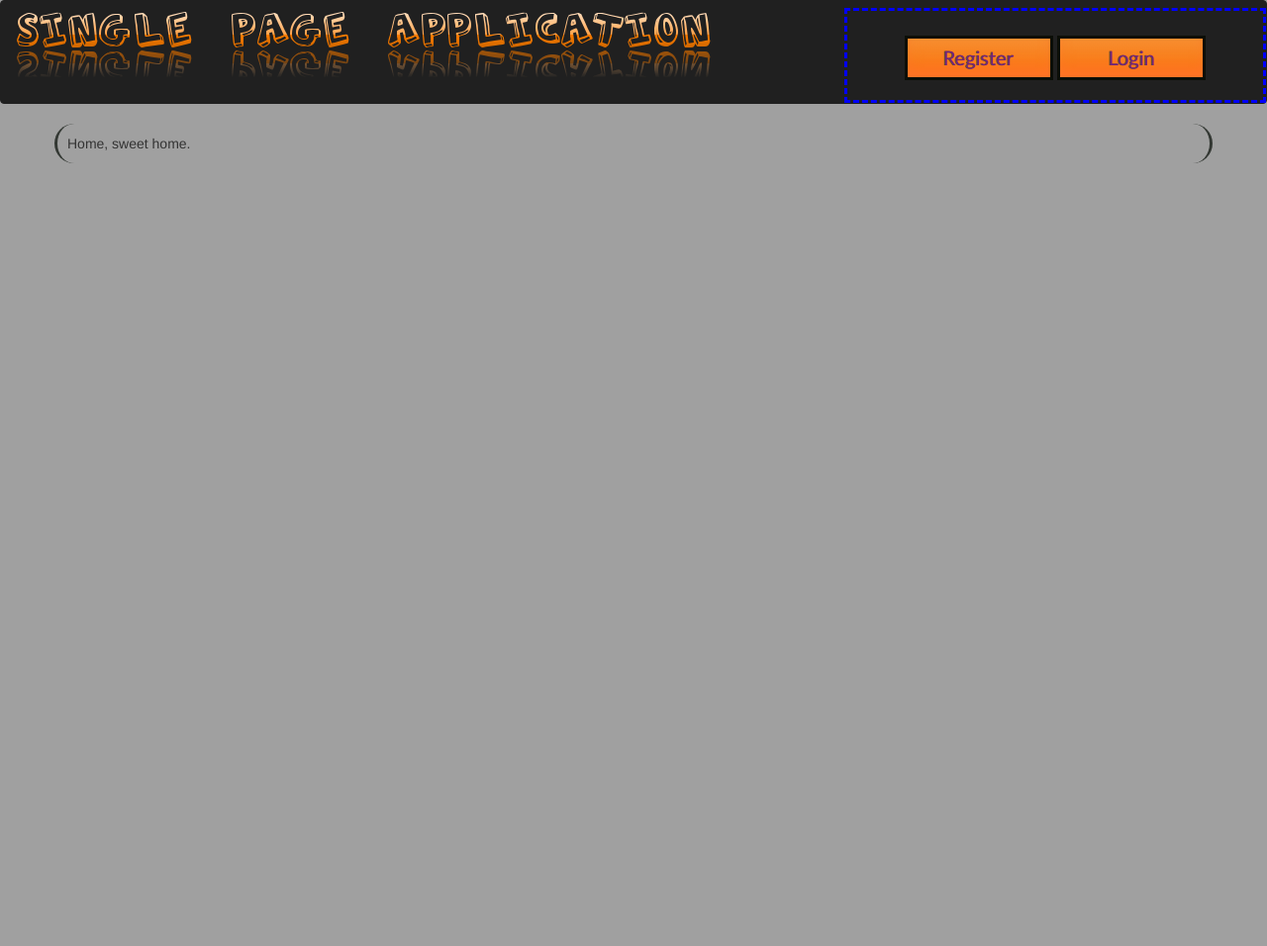
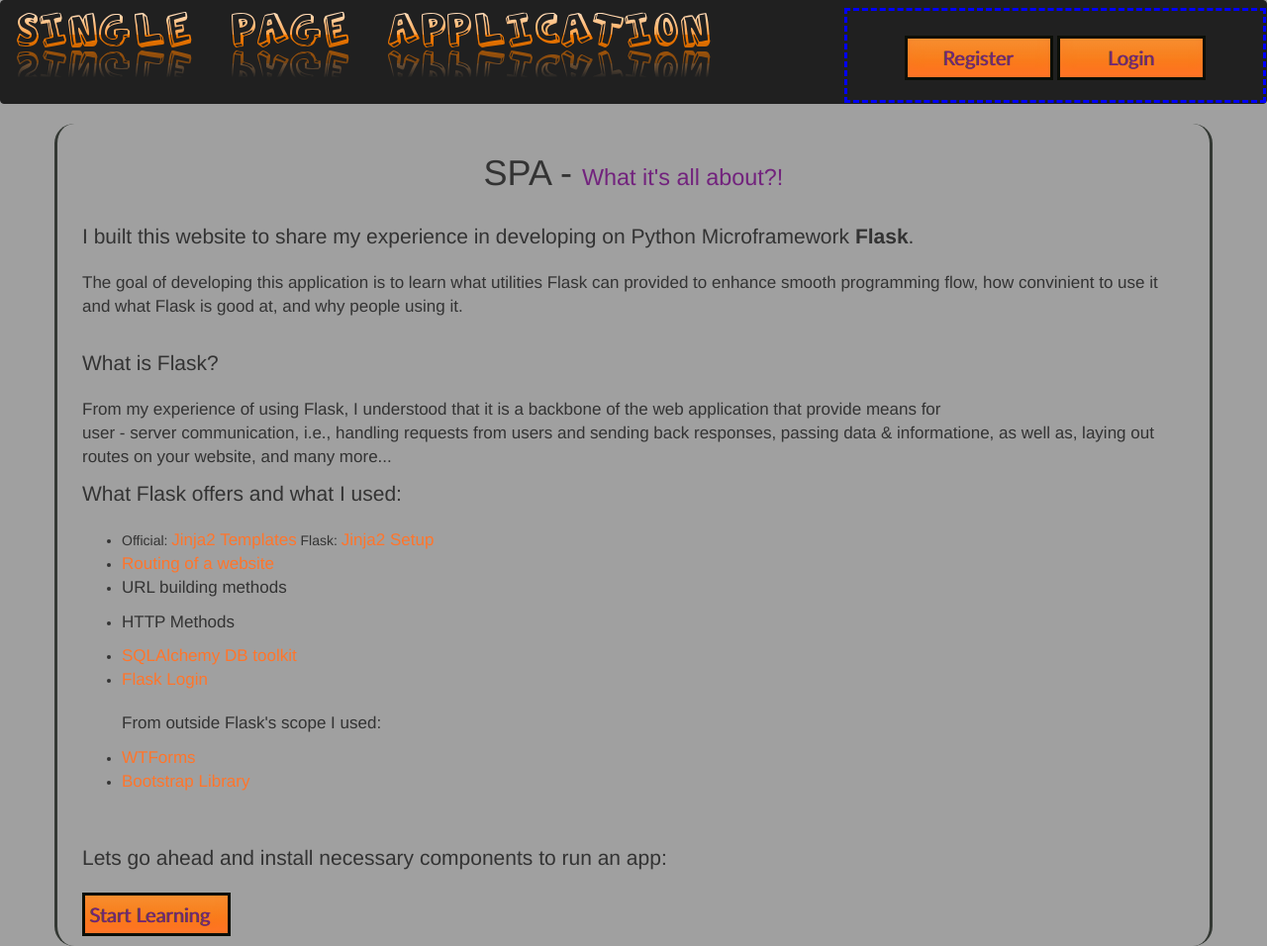
Before and after one commit to EddyCodeIt/SPA_Project_2016_Data_Rep-Quering, a Flask app: page / in a window 1280 px wide. Shown: the whole page at 99% size. Before the commit the page ends 165 px from the top, so only its background shows below. Run offline with Flask 2, Linux system fonts and the light colour scheme; some libraries are stand-ins or nearby versions.

Commit message:
Final Commit

```diff
--- a/app/static/style.css
+++ b/app/static/style.css
@@ -3,6 +3,13 @@
     background-color: #A0A0A0;
 }
 
+p {
+    font-size: 17px;
+}
+a {
+    font-size: 17px;
+    color: #ff752b;
+}
 .form-control{
     margin: 5px;
 }
--- a/app/templates/index.html
+++ b/app/templates/index.html
@@ -7,7 +7,36 @@
 
 
 {% block content %}
+    <div class="container-fluid" >
+            <title>SPA - What it's all about?!</title>
+            <h1 class="text-center">SPA - <small style="color: #72237D">What it's all about?!</small></h1><br>
 
-        Home, sweet home.
+            <p class = "lead" class="text-center"> I built this website to share my experience in developing on Python Microframework <b>Flask</b>.</p>
+            <p>The goal of developing this application is to learn what utilities Flask can provided to enhance smooth
+               programming flow, how convinient to use it and what Flask is good at, and why people using it. </p><br>
+
+            <p class = "lead" class="text-center">What is Flask? </p>
+            <p>From my experience of using Flask, I understood that it is a backbone of the web application that provide means for <br> user - server communication, i.e., handling requests from users and sending back responses, passing data & informatione, as well as, laying out routes on your website, and many more...</p>
+            <p class = "lead" class="text-center">What Flask offers and what I used: </p>
+            <ul>
+                <li>Official: <a href="http://jinja.pocoo.org/docs/dev/">Jinja2 Templates</a> Flask: <a href="http://flask.pocoo.org/docs/0.11/templating/">Jinja2 Setup</a>
+                </li>
+                <li><a href="http://flask.pocoo.org/docs/0.11/quickstart/#routing">Routing of a website</a></li>
+                <li><p>URL building methods</p></li>
+                <li><p>HTTP Methods</p></li>
+                <li><a href="http://flask-sqlalchemy.pocoo.org/2.1/">SQLAlchemy DB toolkit</a></li>
+                <li><a href="https://flask-login.readthedocs.io/en/latest/">Flask Login</a></li>
+                <br>
+                <p>From outside Flask's scope I used: </p>
+                <li><a href="http://wtforms.readthedocs.io/en/latest/">WTForms </a></li>
+                <li><a href="http://getbootstrap.com/">Bootstrap Library </a></li>
+            </ul>
+            <br><br>
+            <p class = "lead" class="text-center">Lets go ahead and install necessary components to run an app:  </p>
+            <!-- Redirect to topics page -->
+            <a  href="{{ url_for('installation') }}" class = "loginBtn btn-block">Start Learning</a>
+
+    </div>
+
 
 {% endblock %}
--- a/app/templates/layout.html
+++ b/app/templates/layout.html
@@ -1,6 +1,13 @@
+<!-- THIS IS A BASE TEMPLATE FOR ALL OTHER TEMPLATES
+     Includes: 1 <head></head> with library links, style links, favicon
+               2 <header></header> with LOGO and user buttons with some python logic to determine what to render.
+               3 <body></body> with content and jinja2 logic for flash messaging to notify user if some event occured
+        -->
+
+
 <!DOCTYPE html>
 <html lang="en">
-                <!-- HEAD ELEMENT -->
+                <!-- HEAD ELEMENT - note, I am using jinja2 {{ url_for('static', filename = '/lvl1/lvl2/lvl3/file.type') }} variable tag when assigning href path to a link. Let the server handle routing to a files. -->
 
 <head>
     {% block head %}
@@ -27,7 +34,8 @@
     {% endblock %}
 </head>
 
-                   <!-- Header ELEMENT -->
+                   <!-- Header ELEMENT - content of header is wrapped in jinja2 blocks to mark what need to be rendered
+                                         to an inheritting element. -->
 <header>
     {% block header %}
         <nav class="navbar header-LOGin navbar-full">
@@ -37,6 +45,8 @@
                         <img src="{{ url_for('static', filename = 'images/logo.png')}}" alt = "LOGO" class = "img-responsive" id = "myLogo">
                     </div>
                     <div class = "col-md-4 col-sm-4 col-xs-12" id = user_panel>
+
+                     <!-- Jinja2 logic down below checks if current requests from a client has authenticated user -->
                       <!-- Note: in older Flask-Login versions is_authenticated was a method with () at the end.
                                   From version 0.3.0, its a property and () should be removed!
                                   https://github.com/lingthio/Flask-User-starter-app/issues/9  -->
@@ -46,8 +56,16 @@
                             <a href="{{ '/login/' }}" class = "loginBtn btn-block text-center">Login</a>
                        {% endif %}
                        {% if g.user.is_authenticated %}
-                            <a href="{{ url_for('logout') }}" class = "loginBtn btn-block text-center">Logout</a>
-                            <p >user panel</p>
+
+                       <div class="row">
+                           <div class="col-md-7">
+                              <a href = "{{ url_for('user_profile', username=g.user.username)}}"type="button" class="btn btn-primary">User Profile</a>
+
+                           </div>
+                           <div class="col-md-5">
+                               <a href="{{ url_for('logout') }}" class = "loginBtn btn-block text-center">Logout</a>
+                           </div>
+                       </div>
                        {% endif %}
                     </div>
                </div>
@@ -66,14 +84,17 @@
 
         <div class="container main-content">
             {% block content %}
+
             {% endblock %}
         </div>
 
-       <!-- Flash Messages -->
+       <!-- Flash Messages - 1. Assign what is returned from get_flashed_messages(), typically list of messages, to a local messages                                variable
+                             2. Check if there is any messages returned
+                             3. Loop messages and spit them out in a variable {{message}}-->
     {% with messages = get_flashed_messages() %}
         {% if messages %}
             {% for message in messages %}
-
+                <!-- Wrapping message in div, adding bootstrap classes to it to make pretty -->
                 <div class = "alert alert-warning alert-dismissible" style="width: 50%; margin: auto;" role = "alert">
                    <button type = "button" class="close" data-dismiss = "alert" area-lable = "Close"><span area-hidden = "true" >&times;</span></button>
                     {{message}}
--- a/app/templates/register.html
+++ b/app/templates/register.html
@@ -19,7 +19,8 @@
                         {{ render_field(form.password) }}
                         {{ render_field(form.confirm) }}
                         </dl>
-                        <p><input class = "loginBtn" style = "border-radius: 20px; "type=submit value=Register>
+                        <p><input class = "loginBtn" style = "border-radius: 20px; width: 150px;"type=submit value=Register>
+                        <p><a href="{{ url_for('index') }}" class = "loginBtn btn-block text-center" style = "border-radius: 20px; width: 150px;">Cancel</a>
                     </form>
                     {% if error %}
                        <p class="error"><strong>Error:</strong>{{error}}</p>
--- a/app/views.py
+++ b/app/views.py
@@ -31,6 +31,18 @@
 @app.route('/home/')
 def index():
     return render_template("index.html")
+
+
+
+# User profile
+@app.route("/user-profile/<username>")
+@login_required
+def user_profile(username):
+    user = User.query.filter_by(username=username).first()
+    if user == None:
+        flash("User %s not found." % username)
+        return redirect(url_for("index"))
+    return render_template("user-profile.html", user=user)
 
 @app.route('/topics/')
 @login_required
@@ -104,6 +116,9 @@
 def database_conclusion():
     return render_template("/topics/database-conclusion.html", TOPIC_DICT = TOPIC_DICT)
 
+
+
+
 # Code source: https://blog.openshift.com/use-flask-login-to-add-user-authentication-to-your-python-application/
 @app.route('/login/',methods=['GET','POST'])
 def login():
```
Also changed, not shown: app/templates/topics/installing-components.html (+21 -1 lines), app/templates/user-profile.html (added, +9 -0 lines), app.db.
